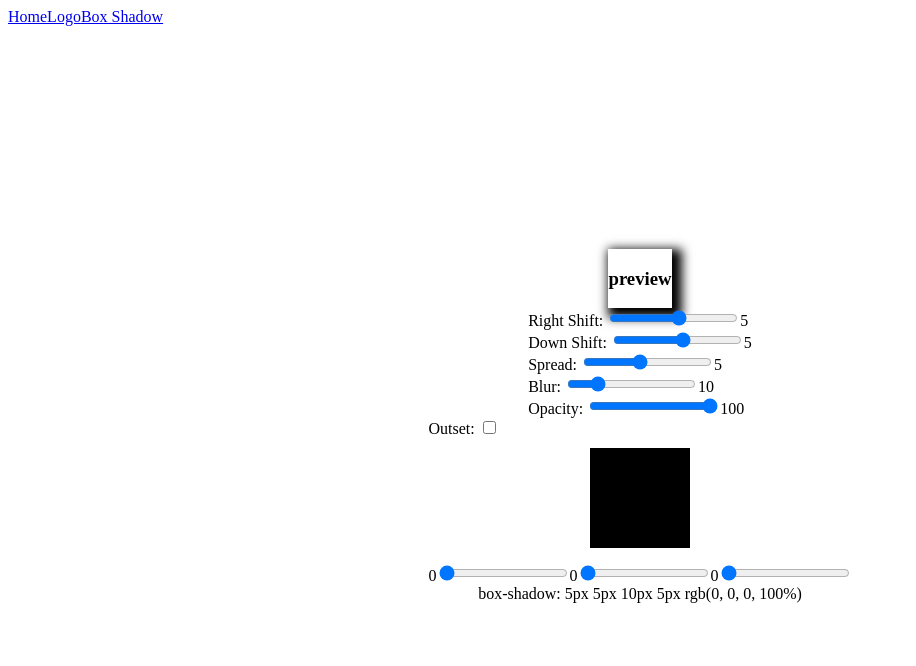
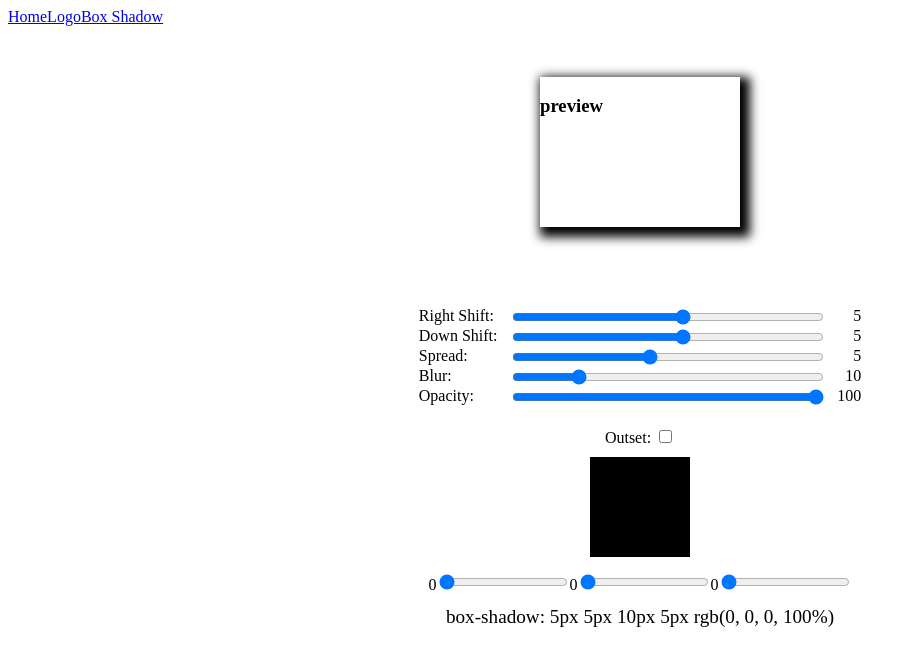
Before and after one commit to Andrewf9001/react-widgets, a React (Create React App) app: page /box-shadow in a window 1280 px wide. Shown: the top 666 px of the page, without its empty margins (0-916 px from the left). Built offline with nearby package versions, Linux system fonts and the light colour scheme.

Commit message:
updated box shadow styles

```diff
--- a/src/styles/pages/box-shadow-page.scss
+++ b/src/styles/pages/box-shadow-page.scss
@@ -3,5 +3,49 @@
   flex-direction: column;
   justify-content: center;
   align-items: center;
-  height: 100vh;
+  margin-top: 4%;
+
+  .preview-box-wrapper {
+    height: 150px;
+    width: 200px;
+    margin-bottom: 80px;
+    background-color: #fff;
+  }
+
+  .sliders-wrapper {
+    display: grid;
+    grid-template-rows: 1fr;
+    width: 35%;
+    margin-bottom: 20px;
+
+    .range-wrapper {
+      display: flex;
+      justify-content: space-between;
+
+      input {
+        width: 100%;
+      }
+
+      .left-label {
+        width: 130px;
+      }
+
+      .right-label {
+        text-align: right;
+        width: 50px;
+      }
+    }
+  }
+
+  .inset-rgb-slider-wrapper {
+    display: flex;
+    flex-direction: column;
+    justify-content: center;
+    align-items: center;
+  }
+
+  .copy-input {
+    font-size: 1.2em;
+    margin-top: 1%;
+  }
 }
```
